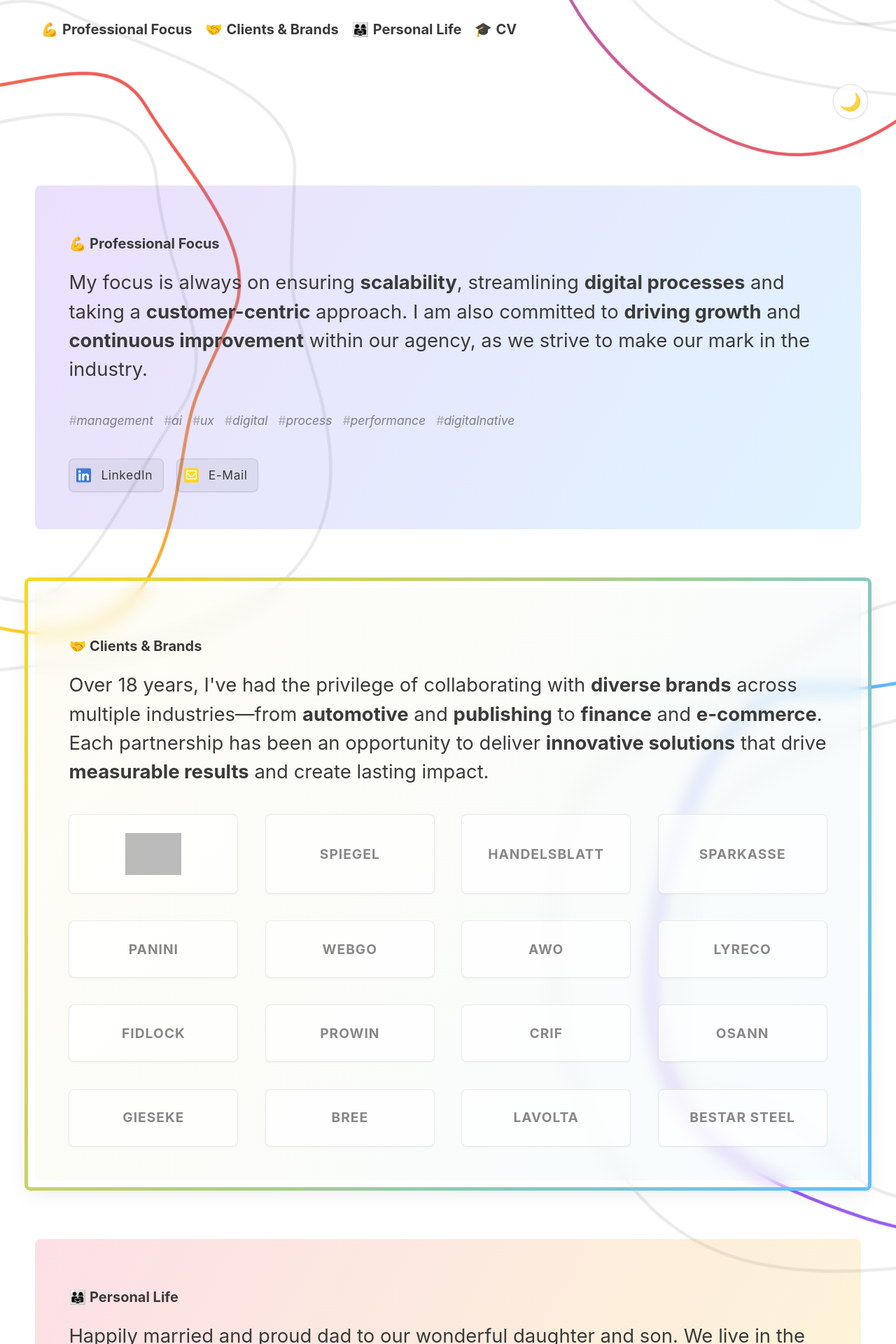
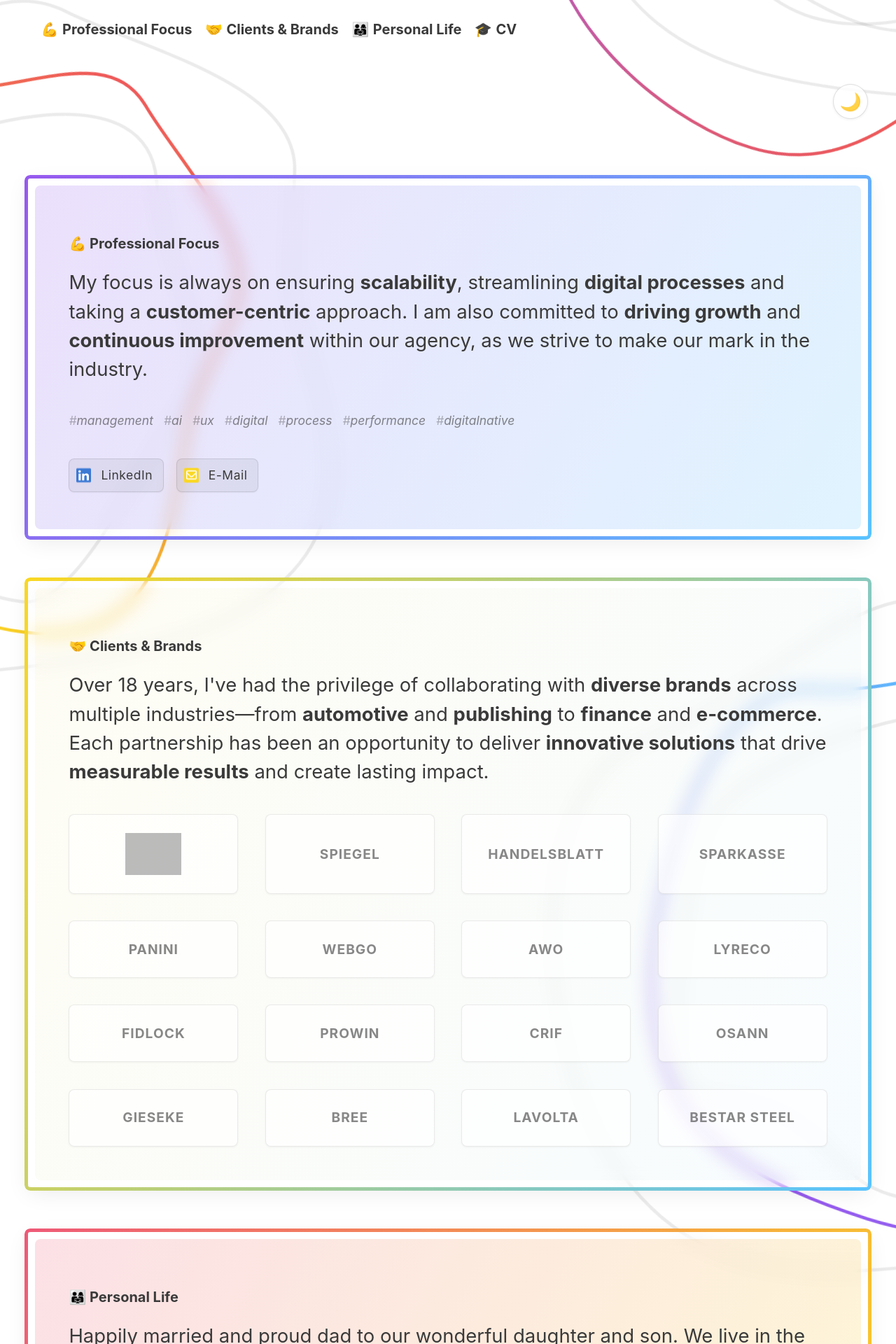
Before and after one commit to l4ci/l4ci.github.io, a Jekyll site: the page built from index.html, in a window 1280 px wide. Shown: the part 690-2610 px from the top of the page at 70% size. Built offline with Jekyll 4.4.1, drawn with Linux system fonts in a browser that asks for light colours; the list of posts is cut into pages by our own code; grey boxes are pictures that could not be loaded.

Commit message:
refine: apply frosted glass design to all sections
Extend frosted glass with gradient borders to all sections:
- Professional Focus: Purple → Blue gradient border
- Clients & Brands: Yellow → Blue gradient border
- Personal Life: Red → Yellow gradient border
- CV: Red → Purple gradient border

All sections now feature:
- 5px vibrant gradient borders (full RGB colors, no opacity)
- Frosted glass backdrop-filter with 12px blur
- Semi-transparent backgrounds (0.08 light / 0.2 dark)
- Enhanced shadows for depth (8px blur, 32px spread)
- Consistent modern aesthetic across entire site

Co-Authored-By: Claude Sonnet 4.5 <noreply@anthropic.com>

```diff
--- a/assets/css/main.css
+++ b/assets/css/main.css
@@ -443,9 +443,8 @@ body[data-theme="dark"] .section__bg {
     rgba(151, 89, 238, 0.06));
 }
 
-/* Frosted Glass Container with Gradient Border */
-#clients-brands .container,
-#cv .container {
+/* Frosted Glass Container with Gradient Border - All Sections */
+.section .container {
   position: relative;
   background: rgba(255, 255, 255, 0.08);
   backdrop-filter: blur(12px);
@@ -454,16 +453,12 @@ body[data-theme="dark"] .section__bg {
   box-shadow: 0 8px 32px rgba(0, 0, 0, 0.08);
 }
 
-#clients-brands .container::before,
-#cv .container::before {
+.section .container::before {
   content: '';
   position: absolute;
   inset: -5px;
   border-radius: inherit;
   padding: 5px;
-  background: linear-gradient(120deg,
-    rgb(250, 215, 34),
-    rgb(89, 195, 255));
   -webkit-mask: linear-gradient(#fff 0 0) content-box, linear-gradient(#fff 0 0);
   -webkit-mask-composite: xor;
   mask: linear-gradient(#fff 0 0) content-box, linear-gradient(#fff 0 0);
@@ -471,6 +466,28 @@ body[data-theme="dark"] .section__bg {
   z-index: -1;
 }
 
+/* Professional Focus - Purple to Blue gradient */
+#professional-focus .container::before {
+  background: linear-gradient(120deg,
+    rgb(151, 89, 238),
+    rgb(89, 195, 255));
+}
+
+/* Clients & Brands - Yellow to Blue gradient */
+#clients-brands .container::before {
+  background: linear-gradient(120deg,
+    rgb(250, 215, 34),
+    rgb(89, 195, 255));
+}
+
+/* Personal Life - Red to Yellow gradient */
+#personal-life .container::before {
+  background: linear-gradient(120deg,
+    rgb(238, 89, 119),
+    rgb(250, 215, 34));
+}
+
+/* CV - Red to Purple gradient */
 #cv .container::before {
   background: linear-gradient(120deg,
     rgb(238, 89, 89),
@@ -505,8 +522,7 @@ body[data-theme="dark"] .section__bg {
       rgba(151, 89, 238, 0.08));
   }
 
-  body:not([data-theme="light"]) #clients-brands .container,
-  body:not([data-theme="light"]) #cv .container {
+  body:not([data-theme="light"]) .section .container {
     background: rgba(0, 0, 0, 0.2);
     box-shadow: 0 8px 32px rgba(0, 0, 0, 0.3);
   }
@@ -537,8 +553,7 @@ body[data-theme="dark"] .section__bg--cv {
     rgba(151, 89, 238, 0.08));
 }
 
-body[data-theme="dark"] #clients-brands .container,
-body[data-theme="dark"] #cv .container {
+body[data-theme="dark"] .section .container {
   background: rgba(0, 0, 0, 0.2);
   box-shadow: 0 8px 32px rgba(0, 0, 0, 0.3);
 }
```
